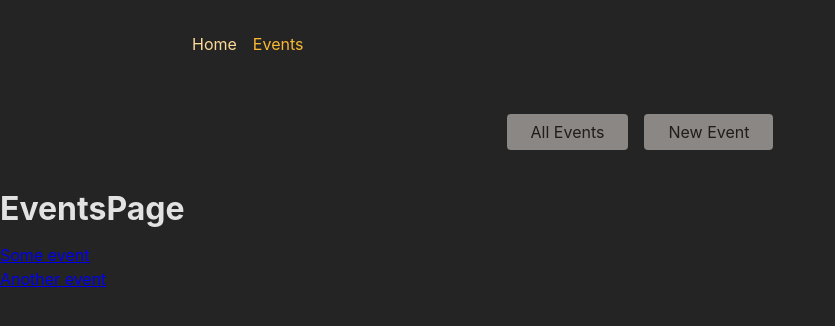
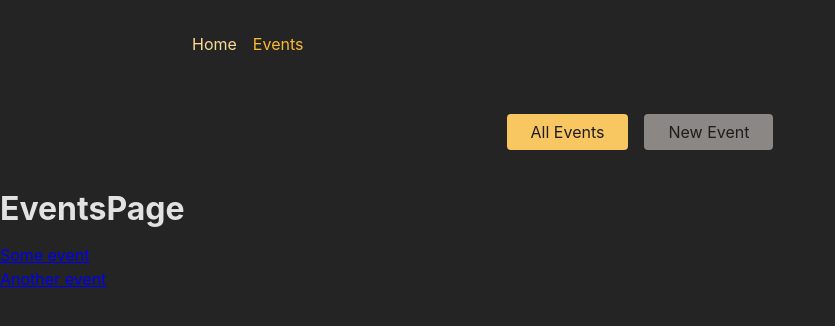
Before and after one commit to LuigiG34/react-routing-advanced, a React (Create React App) app in the folder frontend/: page /events in a window 1280 px wide. Shown: the top 326 px of the page, without its empty margins (0-835 px from the left). Built offline with nearby package versions, Linux system fonts and the light colour scheme.

Commit message:
Add another (nested) layout route that adds the <EventNavigation> component above all /events... page components

```diff
--- a/frontend/src/components/EventsNavigation.js
+++ b/frontend/src/components/EventsNavigation.js
@@ -1,4 +1,5 @@
 import classes from './EventsNavigation.module.css';
+import {NavLink} from "react-router-dom";
 
 function EventsNavigation() {
   return (
@@ -6,10 +7,10 @@
       <nav>
         <ul className={classes.list}>
           <li>
-            <a href="/events">All Events</a>
+            <NavLink to='/events' className={({isActive}) => isActive ? classes.active : undefined}>All Events</NavLink>
           </li>
           <li>
-            <a href="/events/new">New Event</a>
+            <NavLink to="/events/new" className={({isActive}) => isActive ? classes.active : undefined}>New Event</NavLink>
           </li>
         </ul>
       </nav>
```
